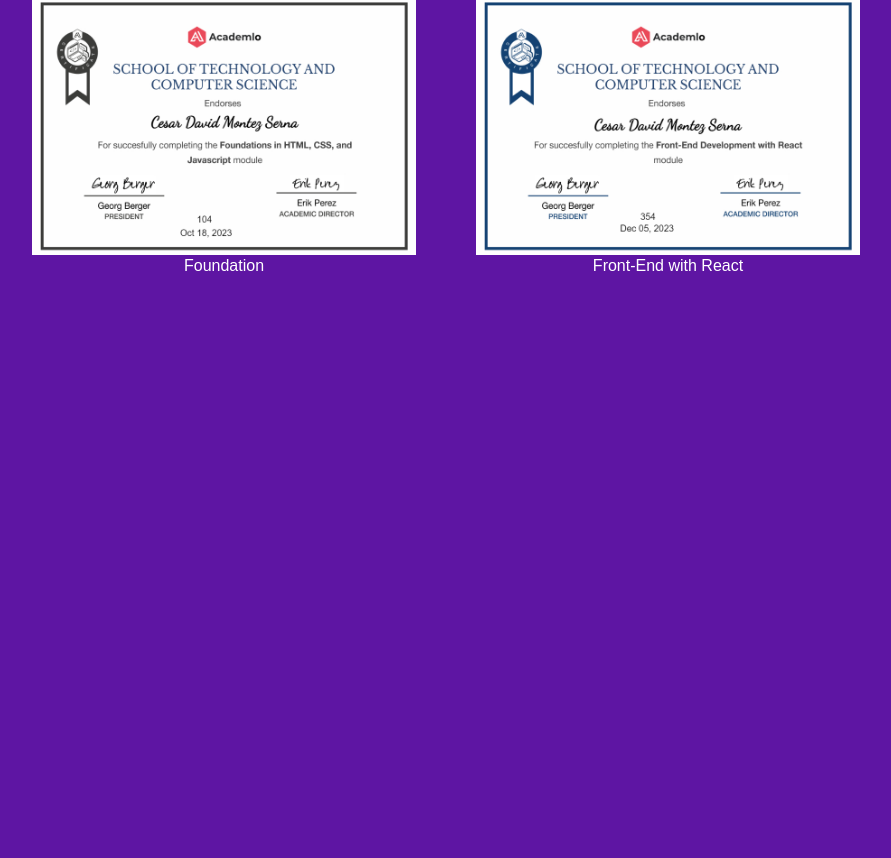
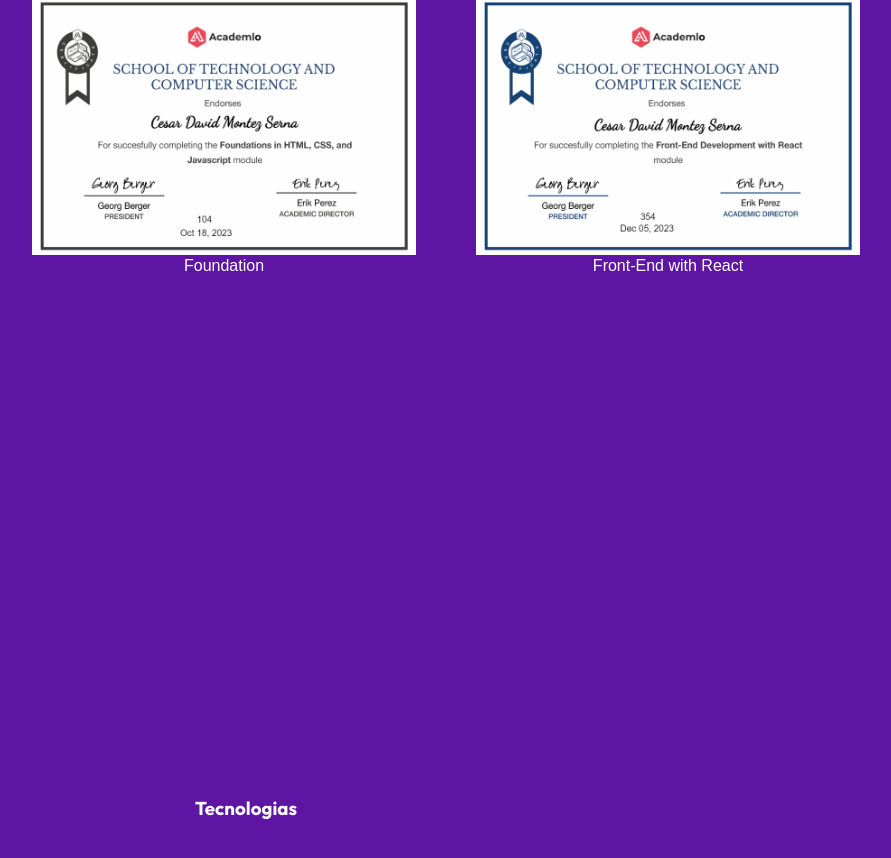
Before and after one commit to ElCesaqr00/Portfolio31-01, a React (Vite) app: page / in a window 1280 px wide. Shown: the part 1956-2814 px from the top of the page, without its empty margins (194-1085 px from the left). Built offline with nearby package versions, Linux system fonts and the light colour scheme.

Commit message:
ajustando rend

```diff
--- a/src/App.jsx
+++ b/src/App.jsx
@@ -111,6 +111,7 @@
             </section>
           </article>
           <article className="info_aboutMe">
+            <h1>Tecnologias</h1>
             <article className="info_aboutMe_text" id="info_aboutMe">
 
             </article>
--- a/src/components/CardCertificate.jsx
+++ b/src/components/CardCertificate.jsx
@@ -21,13 +21,12 @@
     const dataList = dataJson.map( dataInfo => (
         <li key={dataInfo.id} loading="lazy" className='Card_Certificate'>
             <header className='header_img'>
-                <img className='Card_img'src={dataInfo.url} alt="" />
+                <img loading='lazy' className='Card_img'src={dataInfo.url} alt="" />
             </header>
             <a href={dataInfo.link}  className='title_info'>{dataInfo.name}</a>
 
         </li>
     ));
-    console.log(dataJson)
 
   return (
     <ul loading="lazy"  className='card_certificate'>
```
